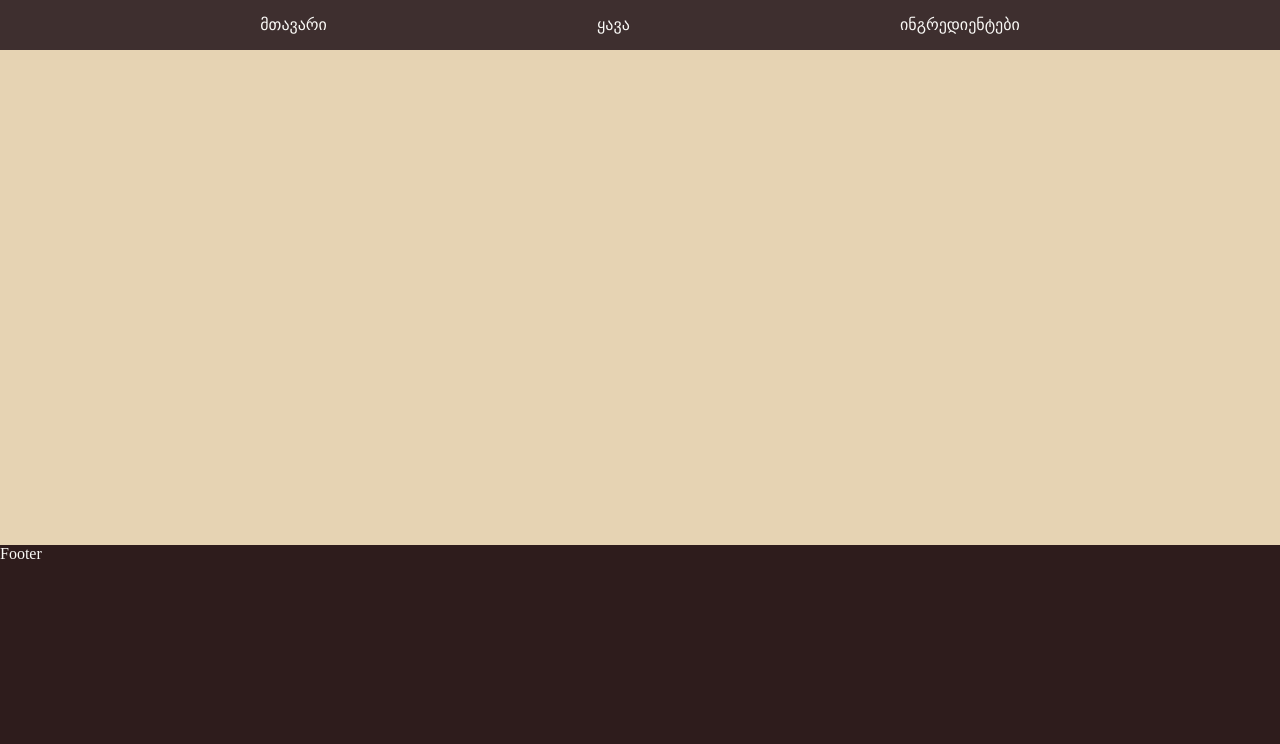
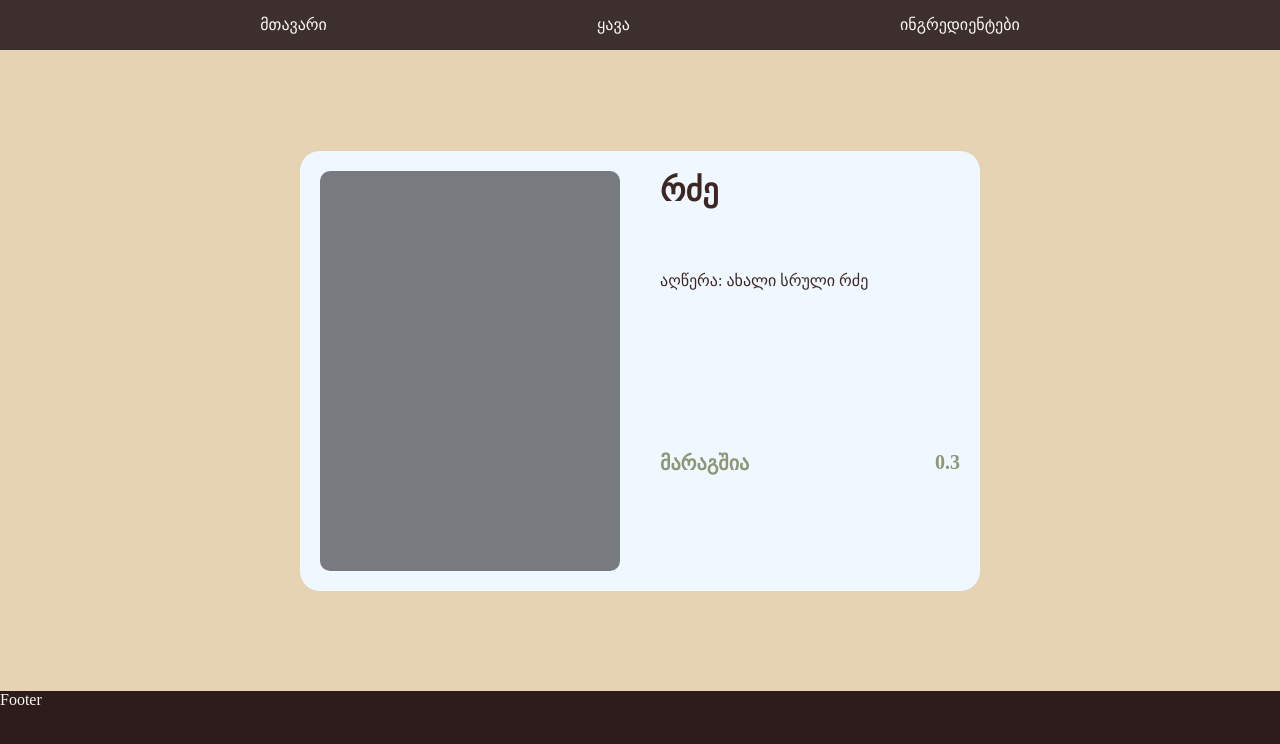
Before and after one commit to Kattar1n/craft-coffee-shop, a React (Vite) app: page /ingredients/1 in a window 1280 px wide. Shown: the top 744 px of the page. Built offline with nearby package versions, Linux system fonts and the light colour scheme; data requests are answered from the project's data file.

Commit message:
Update IngredientDetailPage.jsx

```diff
--- a/front-end/src/pages/IngredientDetailPage.jsx
+++ b/front-end/src/pages/IngredientDetailPage.jsx
@@ -1,16 +1,19 @@
 import React from 'react'
 import { StyledPage } from './Styled'
+import { useParams } from 'react-router'
 import Header from '../components/Header'
 import Footer from '../components/Footer'
+import IngredientDetailCard from '../components/IngredientDetailCard'
 // import styled from "styled-components";
 
 const IngredientDetailPage = () => {
+  const { ingredientId } = useParams()
 
   return (
     <StyledPage>
         <Header/>
         <main>
-
+            <IngredientDetailCard key={ingredientId} id={ingredientId}/>
         </main>
         <Footer/>
     </StyledPage>
```
